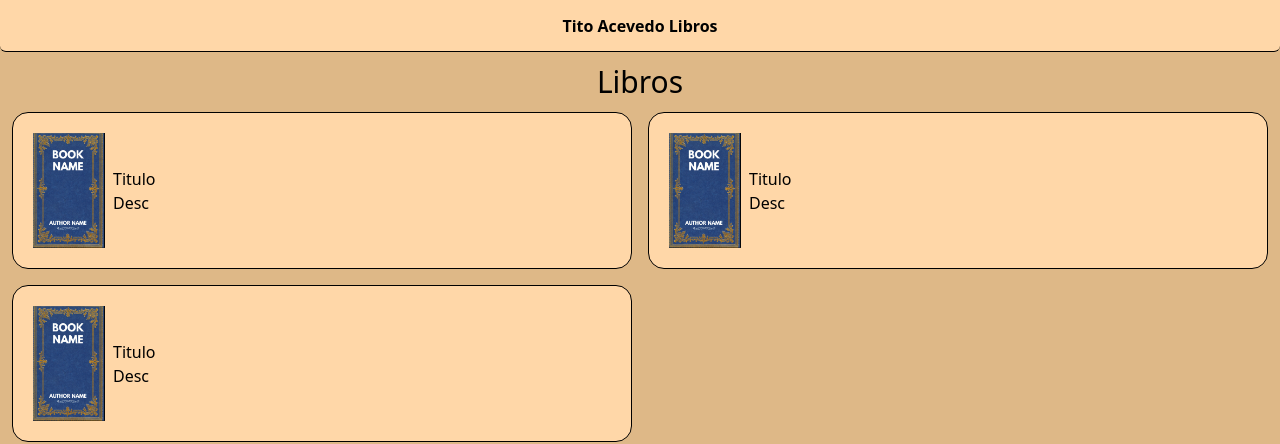
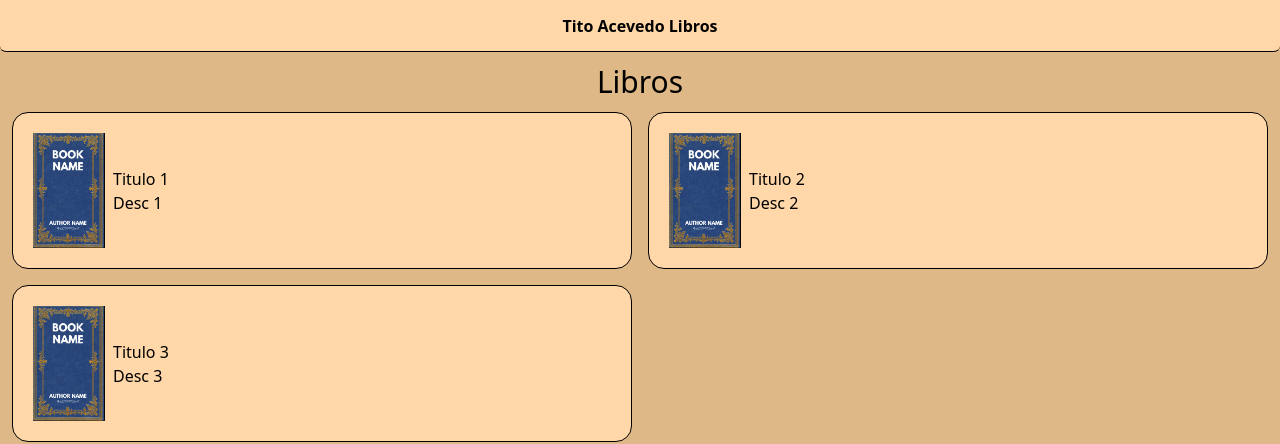
Before and after one commit to acolote1998/libros-tito-acevedo, a React (Vite) app: page /books in a window 1280 px wide. Shown: the top 444 px of the page. Built offline with nearby package versions, Linux system fonts and the light colour scheme.

Commit message:
adding book sample

```diff
--- a/src/routes/books/index.tsx
+++ b/src/routes/books/index.tsx
@@ -7,9 +7,9 @@ export const Route = createFileRoute("/books/")({
 
 function RouteComponent() {
   const books = [
-    { img: "./placeholderbook.png", title: "Titulo", desc: "Desc" },
-    { img: "./placeholderbook.png", title: "Titulo", desc: "Desc" },
-    { img: "./placeholderbook.png", title: "Titulo", desc: "Desc" },
+    { img: "./placeholderbook.png", title: "Titulo 1", desc: "Desc 1" },
+    { img: "./placeholderbook.png", title: "Titulo 2", desc: "Desc 2" },
+    { img: "./placeholderbook.png", title: "Titulo 3", desc: "Desc 3" },
   ];
   return (
     <div>
```
